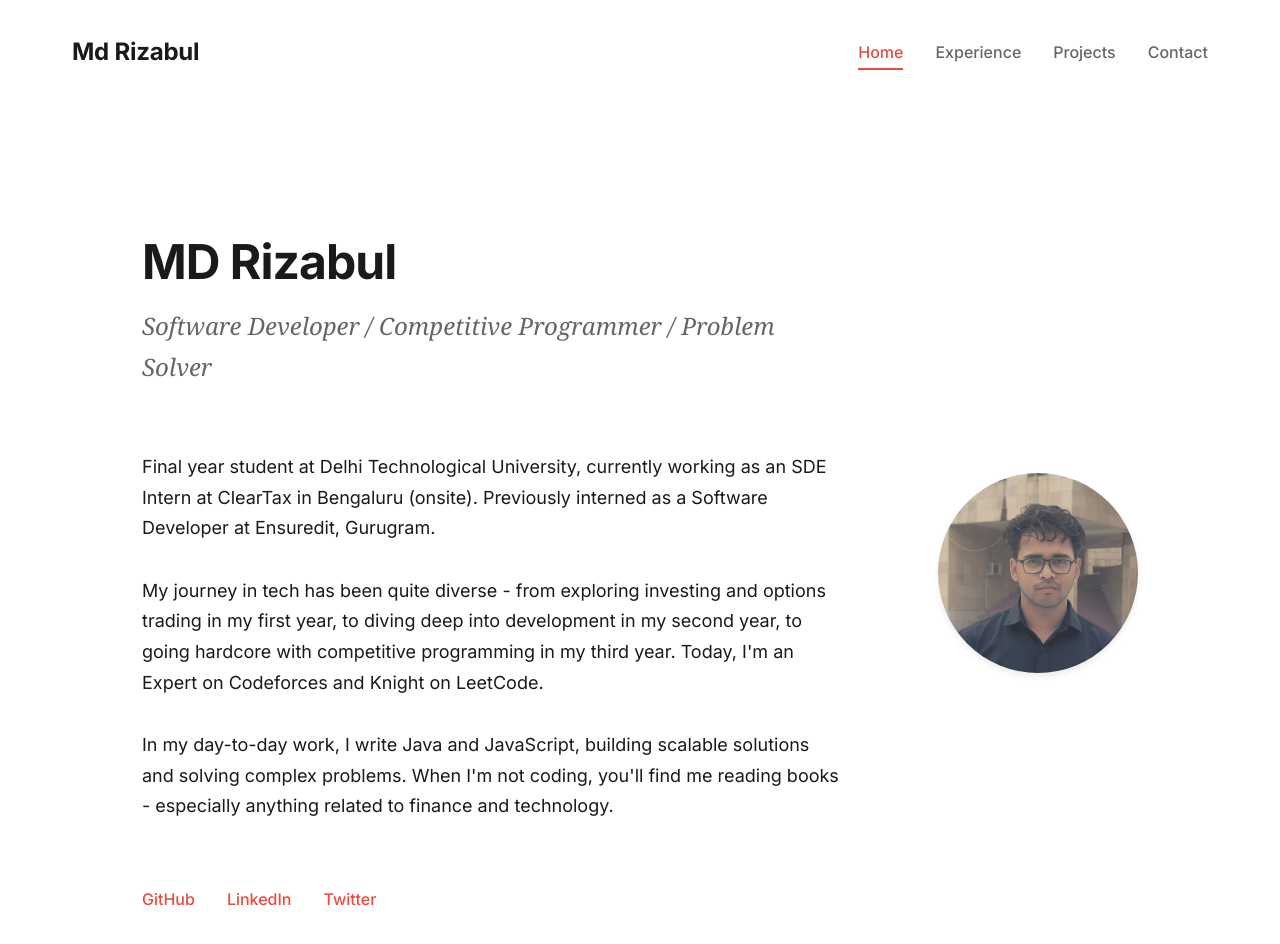
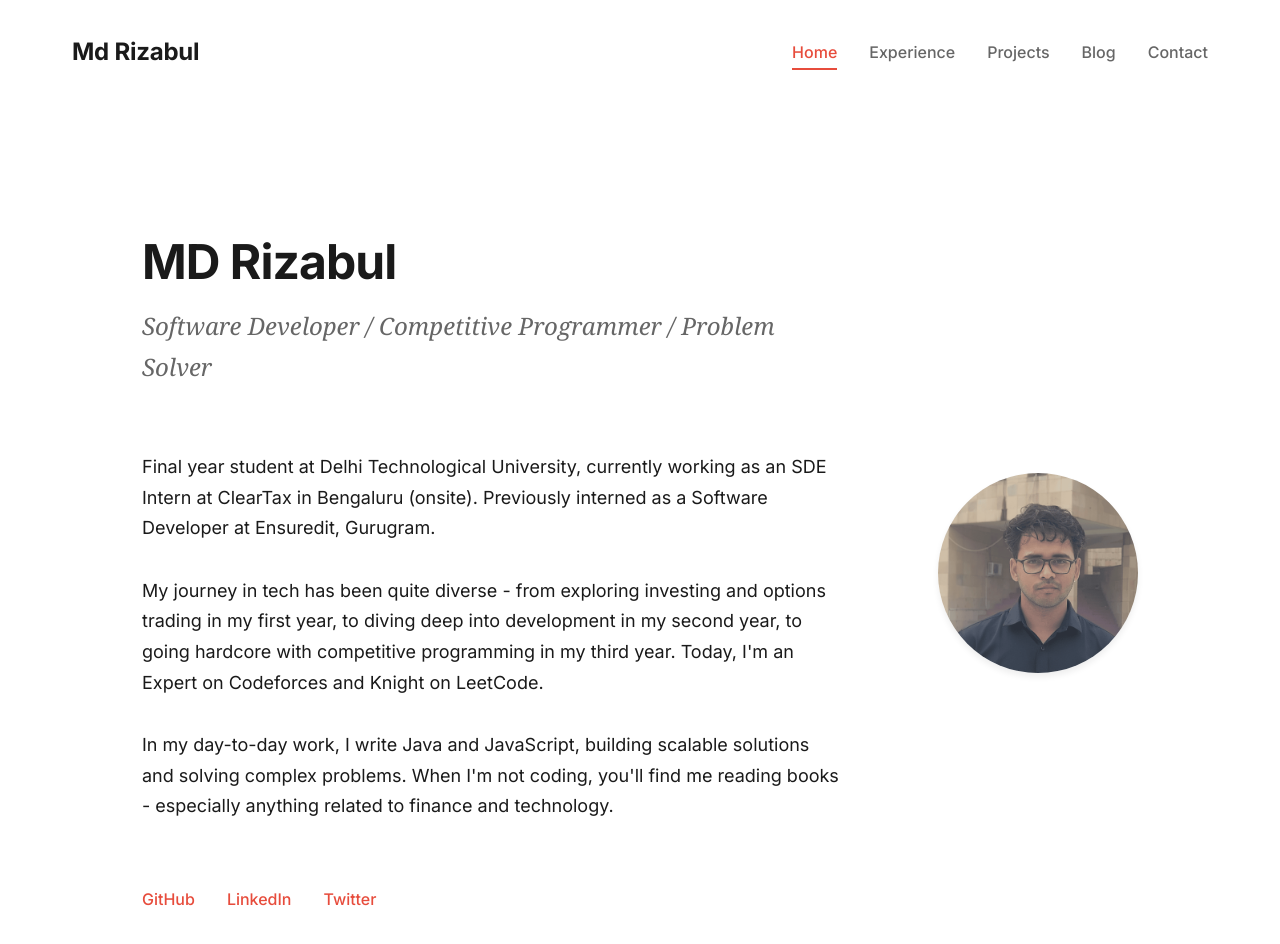
Before and after one commit to Jaan-Mustafa/mdrizabul, a React (Vite) app: page / in a window 1280 px wide. Shown: the top 944 px of the page. Built offline with nearby package versions, Linux system fonts and the light colour scheme.

Commit message:
chnages committed

```diff
--- a/src/components/layout/Header.tsx
+++ b/src/components/layout/Header.tsx
@@ -20,6 +20,7 @@ const Header = () => {
     { id: 'home', label: 'Home', path: '/' },
     { id: 'experience', label: 'Experience', path: '/experience' },
     { id: 'projects', label: 'Projects', path: '/projects' },
+    { id: 'blog', label: 'Blog', path: '/blog' },
     { id: 'contact', label: 'Contact', path: '/contact' }
   ];
 
```
